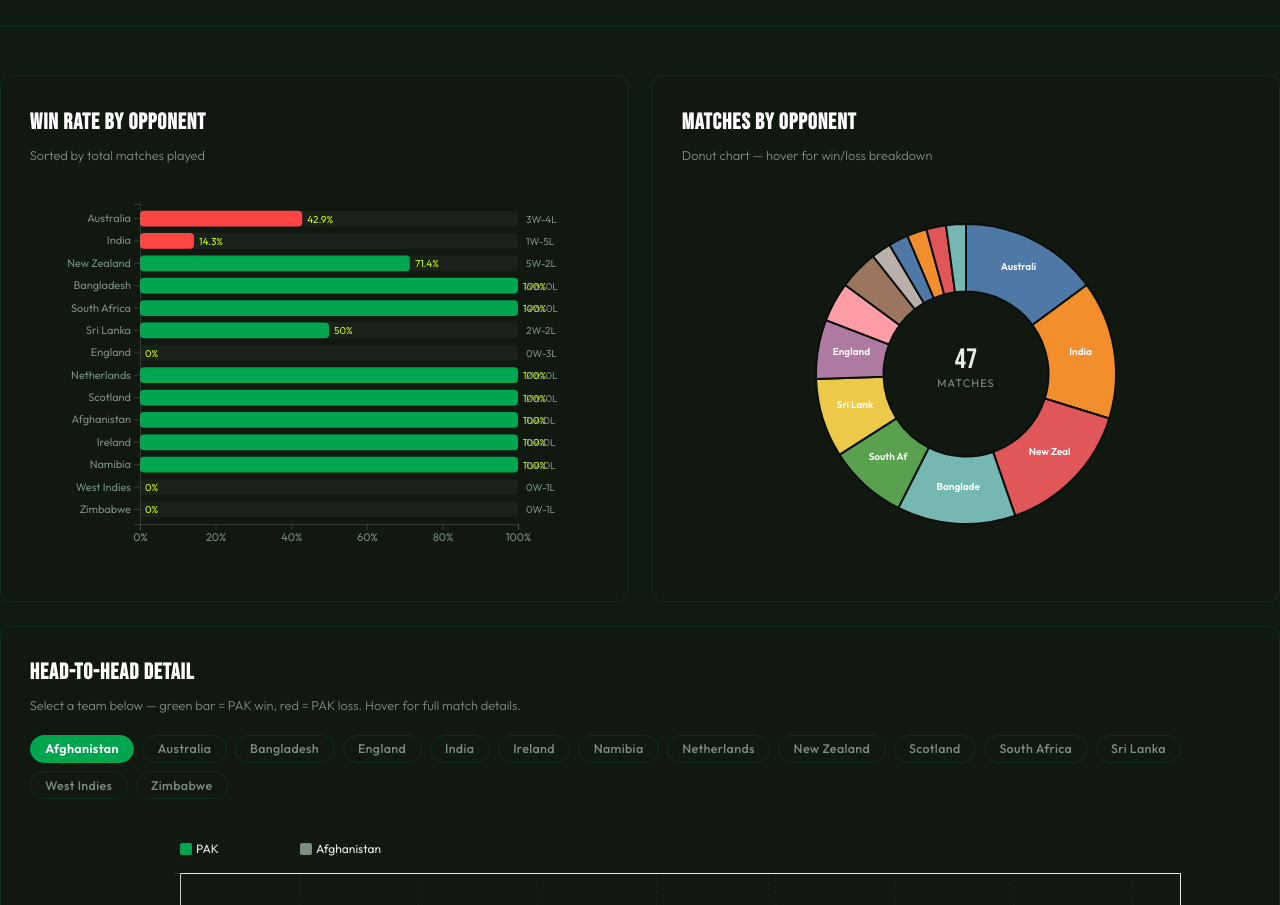
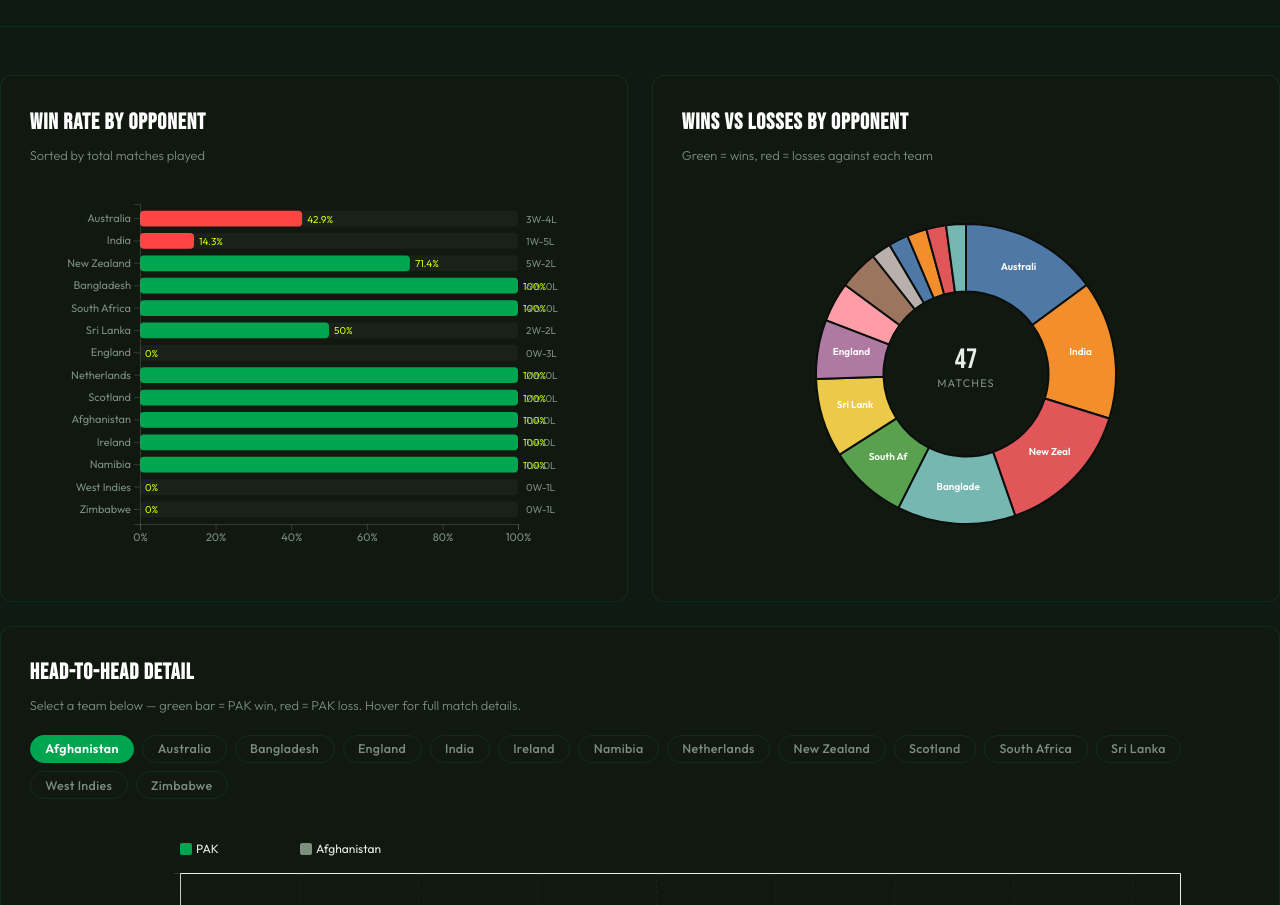
Before and after one commit to awais4049/pakistan-t20-viz, a plain HTML site: page index.html in a window 1280 px wide. Shown: the part 4971-5876 px from the top of the page. Drawn offline with nearby package versions, Linux system fonts and the light colour scheme.

Commit message:
Update index.html

```diff
--- a/index.html
+++ b/index.html
@@ -149,8 +149,8 @@
         <div id="chart-win-opponent" class="chart-area tall"></div>
       </div>
       <div class="chart-card">
-        <h3 class="chart-title">Matches by Opponent</h3>
-        <p class="chart-desc">Donut chart — hover for win/loss breakdown</p>
+        <h3 class="chart-title">Wins vs Losses by Opponent</h3>
+        <p class="chart-desc">Green = wins, red = losses against each team</p>
         <div id="chart-opponent-donut" class="chart-area tall"></div>
       </div>
     </div>
```
